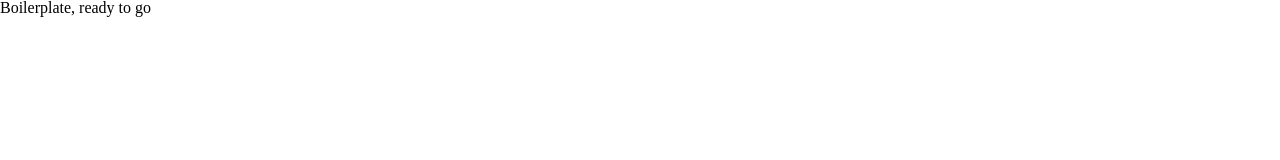
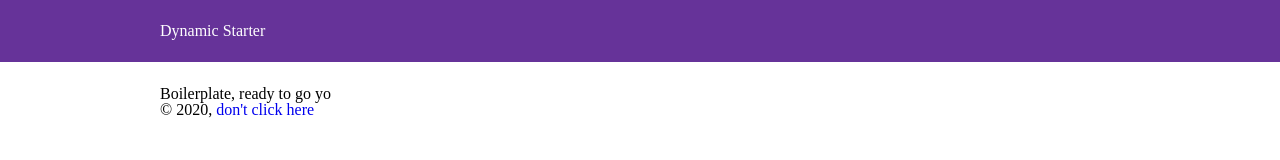
Before and after one commit to TobsDev/dynamic-starter, a Gatsby site: page / in a window 1280 px wide. Built offline with nearby package versions, Linux system fonts and the light colour scheme; Gatsby itself is replaced by a stand-in of ours.

Commit message:
first commit, create foundation

```diff
--- a/gatsby-config.js
+++ b/gatsby-config.js
@@ -1,8 +1,8 @@
 module.exports = {
   siteMetadata: {
-    title: `Gatsby Default Starter`,
-    description: `Kick off your next, great Gatsby project with this default starter. This barebones starter ships with the main Gatsby configuration files you might need.`,
-    author: `@gatsbyjs`,
+    title: `Dynamic Starter`,
+    description: `Dynamic Starter Page`,
+    author: `@TobsDev`,
   },
   plugins: [
     `gatsby-plugin-react-helmet`,
--- a/package.json
+++ b/package.json
@@ -22,7 +22,8 @@
     "react": "^16.12.0",
     "react-dom": "^16.12.0",
     "react-helmet": "^5.2.1",
-    "styled-components": "^5.0.1"
+    "styled-components": "^5.0.1",
+    "typescript": "^3.8.3"
   },
   "devDependencies": {
     "prettier": "^1.19.1"
--- a/src/layout/__layout-dir.scss
+++ b/src/layout/__layout-dir.scss
@@ -0,0 +1,3 @@
+@import './header.scss';
+@import './footer.scss';
+@import './layout'
--- /dev/null
+++ b/src/layout/_footer.scss
@@ -0,0 +1,3 @@
+.footer__link {
+    text-decoration: none;
+}
--- /dev/null
+++ b/src/layout/_header.scss
@@ -0,0 +1,19 @@
+.header {
+    background: rebeccapurple;
+    margin-bottom: 1.45rem;
+}
+
+.header__div {
+    margin: 0 auto;
+    max-width: 960px;
+    padding: 1.45rem 1.0875rem;
+}
+
+.header__title {
+    margin: 0;
+}
+
+.header__titleLink {
+    color: white;
+    text-decoration: none;
+}
--- /dev/null
+++ b/src/layout/_layout.scss
@@ -0,0 +1,5 @@
+.layout {
+    margin: 0 auto;
+    max-width: 960px;
+    padding: 0 1.0875rem 1.45rem;
+}
--- /dev/null
+++ b/src/layout/footer.js
@@ -0,0 +1,16 @@
+import React from 'react';
+import { Link } from "gatsby"
+const Footer = () => {
+    return(
+        <footer>
+            © {new Date().getFullYear()},{" "}
+            <Link
+                className = "footer__link"
+                to="/404">
+                 don't click here
+            </Link>
+        </footer>
+    )
+}
+
+export default Footer
--- a/src/components/header.js
+++ b/src/layout/header.js
@@ -2,27 +2,14 @@ import { Link } from "gatsby"
 import PropTypes from "prop-types"
 import React from "react"
 
+
 const Header = ({ siteTitle }) => (
-  <header
-    style={{
-      background: `rebeccapurple`,
-      marginBottom: `1.45rem`,
-    }}
-  >
-    <div
-      style={{
-        margin: `0 auto`,
-        maxWidth: 960,
-        padding: `1.45rem 1.0875rem`,
-      }}
-    >
-      <h1 style={{ margin: 0 }}>
+  <header className="header">
+    <div className="header__div">
+      <h1 className="header__title">
         <Link
+          className="header__titleLink"
           to="/"
-          style={{
-            color: `white`,
-            textDecoration: `none`,
-          }}
         >
           {siteTitle}
         </Link>
--- /dev/null
+++ b/src/layout/layout.js
@@ -0,0 +1,42 @@
+/**
+ * Layout component that queries for data
+ * with Gatsby's useStaticQuery component
+ *
+ * See: https://www.gatsbyjs.org/docs/use-static-query/
+ */
+
+import React from "react"
+import PropTypes from "prop-types"
+import { useStaticQuery, graphql } from "gatsby"
+
+import Header from "./header"
+import Footer from './footer'
+import "../scss/main.scss"
+
+const Layout = ({ children }) => {
+  const data = useStaticQuery(graphql`
+    query SiteTitleQuery {
+      site {
+        siteMetadata {
+          title
+        }
+      }
+    }
+  `)
+
+  return (
+    <>
+      <Header siteTitle={data.site.siteMetadata.title} />
+      <div className="layout">
+        <main>{children}</main>
+        <Footer />
+      </div>
+    </>
+  )
+}
+
+Layout.propTypes = {
+  children: PropTypes.node.isRequired,
+}
+
+export default Layout
--- a/src/pages/index.js
+++ b/src/pages/index.js
@@ -1,15 +1,18 @@
 import React, { Component } from 'react';
 import '../scss/main.scss'
+import Layout from '../layout/layout'
+import SEO from '../layout/seo'
 
+const IndexPage = () => {
+  return (
+    <Layout>
+      <SEO />
+      <div className="indexPage">
+        Boilerplate, ready to go yo
+      </div>
+    </Layout>
 
-class IndexPage extends React.Component {
-  render () {
-    return (
-      <div className="indexPage">
-        Boilerplate, ready to go
-      </div>
-    );
-  }
-};
+  )
+}
 
 export default IndexPage
```
Also changed, not shown: src/pages/404.js (+10 -6 lines), src/layout/seo.js (renamed from src/components/seo.js), 1 other file.
